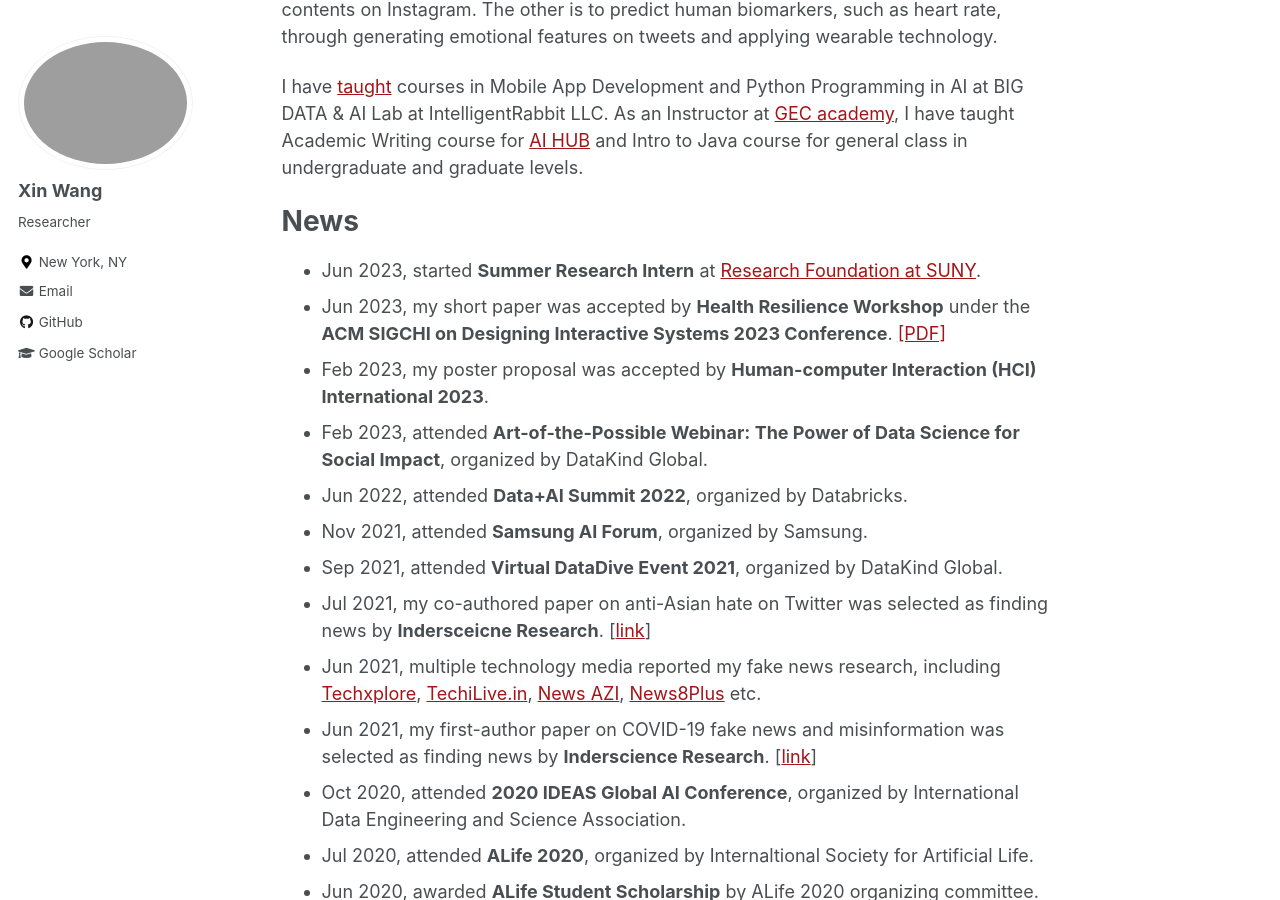
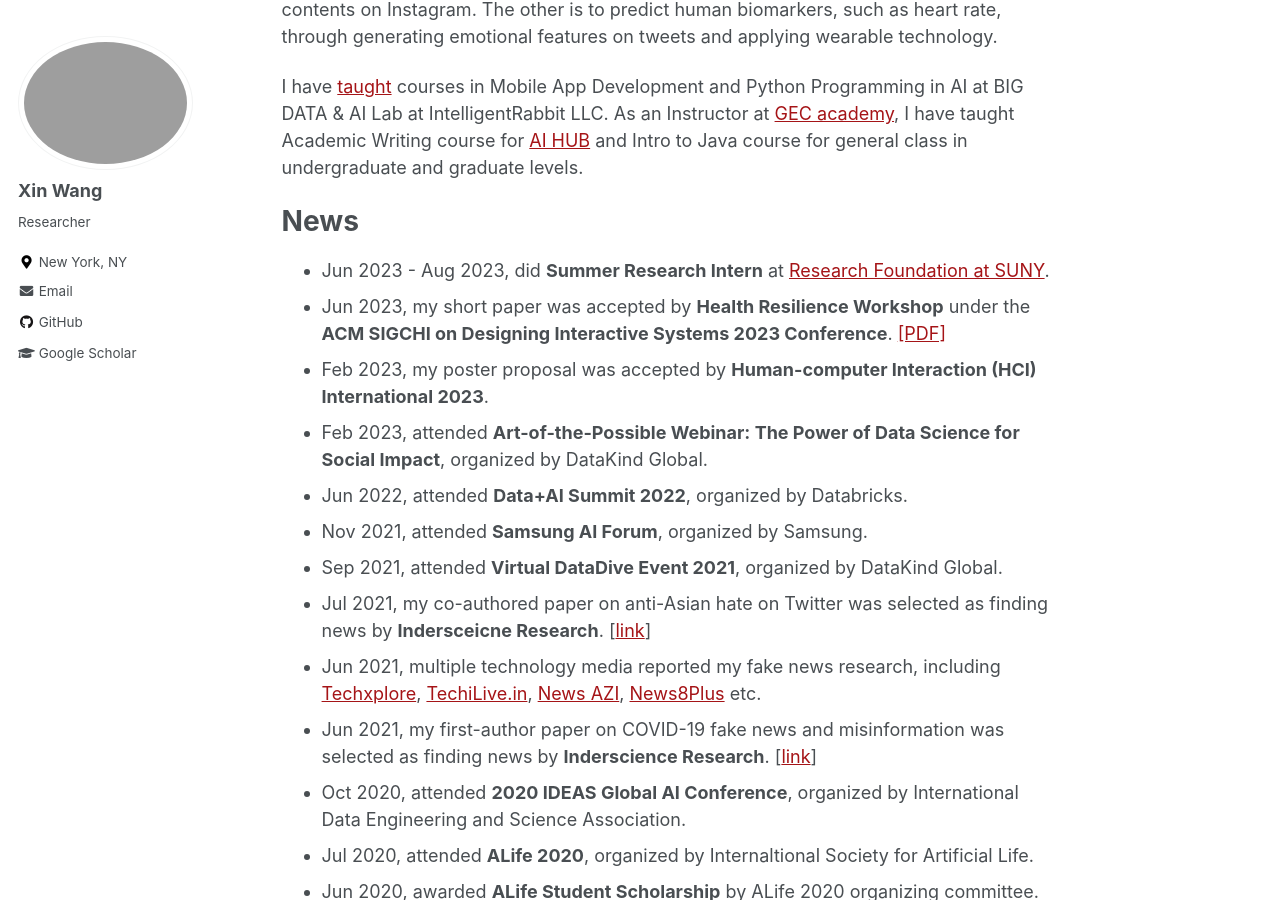
Before and after one commit to xin-wang-kr/xin-wang-kr.github.io, a Jekyll site: the page built from _pages/about.md, in a window 1280 px wide and 900 px high, scrolled down 724 px. Built offline with Jekyll 4.4.1, drawn with Linux system fonts in a browser that asks for light colours.

Commit message:
Update about.md

```diff
--- a/_pages/about.md
+++ b/_pages/about.md
@@ -28,7 +28,7 @@ I have [taught](teaching) courses in Mobile App Development and Python Programmi
 As an Instructor at [GEC academy](https://www.gecacademy.com/), I have taught Academic Writing course for [AI HUB](https://www.gecacademy.com/ai-hub) and Intro to Java course for general class in undergraduate and graduate levels.
 
 # News
-* Jun 2023, started __Summer Research Intern__ at [Research Foundation at SUNY](https://www.rfsuny.org/).
+* Jun 2023 - Aug 2023, did __Summer Research Intern__ at [Research Foundation at SUNY](https://www.rfsuny.org/).
 * Jun 2023, my short paper was accepted by __Health Resilience Workshop__ under the __ACM SIGCHI on Designing Interactive Systems 2023 Conference__. [[PDF]](https://bpb-us-e1.wpmucdn.com/sites.psu.edu/dist/0/165972/files/2023/07/Xin-Wang-Improving-Patient-Experience-Feedback-Collection-for-Healthcare-Providers-through-Human-centered-Chatbot-Application.pdf)
 * Feb 2023, my poster proposal was accepted by __Human-computer Interaction (HCI) International 2023__.
 * Feb 2023, attended __Art-of-the-Possible Webinar: The Power of Data Science for Social Impact__, organized by DataKind Global.
```
